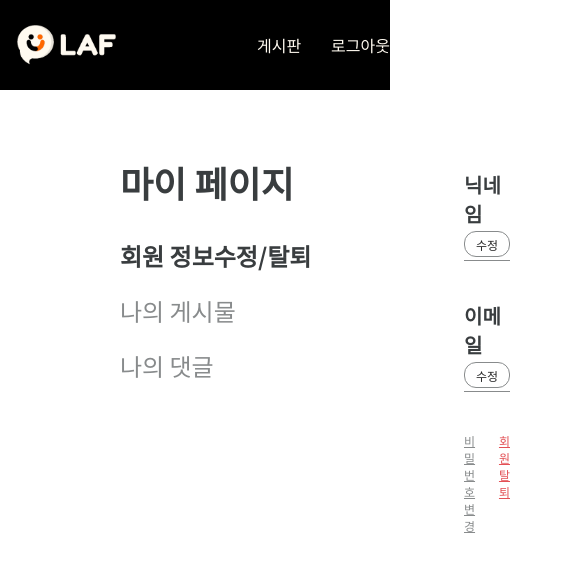
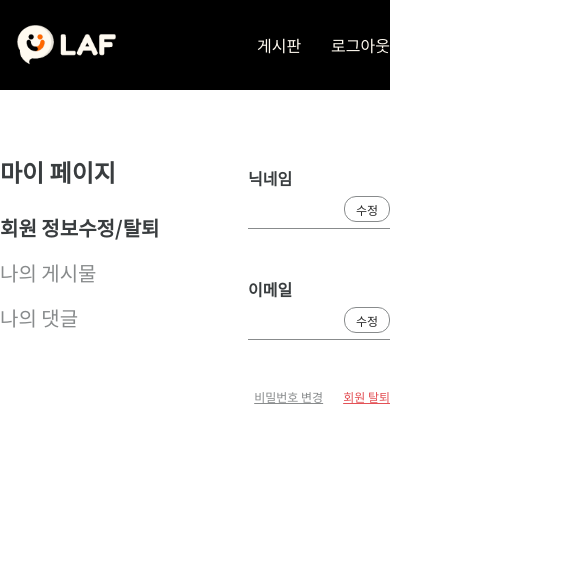
Before and after one commit to elice-team10/Frontend, a React (Vite) app: page /mypage in a window 390 px wide. Shown: the top 572 px of the page, 585 px wide, since content can reach past the window. Built offline with nearby package versions, Linux system fonts and the light colour scheme; no server answers; sample sign-in values are in the browser's storage.

Commit message:
DESIGN: 마이 페이지 반응형 스타일 적용

```diff
--- a/src/components/MyPage/MyPageCommentTable.jsx
+++ b/src/components/MyPage/MyPageCommentTable.jsx
@@ -1,16 +1,18 @@
 import * as React from 'react';
-import Paper from '@mui/material/Paper';
-import Table from '@mui/material/Table';
-import TableBody from '@mui/material/TableBody';
-import TableCell from '@mui/material/TableCell';
-import TableContainer from '@mui/material/TableContainer';
-import TableHead from '@mui/material/TableHead';
-import TablePagination from '@mui/material/TablePagination';
-import TableRow from '@mui/material/TableRow';
+import {
+  Paper,
+  Table,
+  TableBody,
+  TableCell,
+  TableContainer,
+  TableHead,
+  TablePagination,
+  TableRow,
+  CircularProgress,
+} from '@mui/material';
 import theme from '../../config/theme';
 import styled from 'styled-components';
 import { StyledEngineProvider } from '@mui/styled-engine';
-import CircularProgress from '@mui/material/CircularProgress';
 import { axiosPrivate } from '../../api/axios';
 import MyPageNoContent from './MyPageNoContent';
 import useAuth from '../../hooks/useAuth';
@@ -35,6 +37,26 @@ const columns = [
   },
 ];
 
+const CenteredCircularProgress = styled('div')({
+  display: 'flex',
+  alignItems: 'center',
+  justifyContent: 'center',
+  height: '80vh',
+  flex: 1,
+});
+
+const MyPaper = styled(Paper)`
+  @media (max-width: 64em) {
+    margin-top: 0rem !important;
+  }
+`;
+
+const MyTableCell = styled(TableCell)`
+  @media (max-width: 64em) {
+    font-size: ${theme.fontSizes.small} !important;
+  }
+`;
+
 const MyTablePagination = styled(TablePagination)`
   div,
   p,
@@ -42,14 +64,6 @@ const MyTablePagination = styled(TablePagination)`
     font-size: ${theme.fontSizes.medium};
   }
 `;
-
-const CenteredCircularProgress = styled('div')({
-  display: 'flex',
-  alignItems: 'center',
-  justifyContent: 'center',
-  height: '80vh',
-  flex: 1,
-});
 
 export default function MyPageCommentTable() {
   const navigate = useNavigate();
@@ -62,8 +76,7 @@ export default function MyPageCommentTable() {
 
   React.useEffect(() => {
     setIsLoading(true);
-    async function getUserPostData() {
-      setIsLoading(true);
+    async function getUserCommentData() {
       try {
         const response = await axiosPrivate().get(`/comment`);
         console.log(response.data);
@@ -74,7 +87,7 @@ export default function MyPageCommentTable() {
       }
     }
 
-    getUserPostData();
+    getUserCommentData();
   }, []);
 
   function createData(commentId, commentDate, commentContent) {
@@ -106,12 +119,12 @@ export default function MyPageCommentTable() {
   ) : commentData.length === 0 ? (
     <MyPageNoContent text={'작성한 댓글이 없습니다.'} />
   ) : (
-    <Paper
+    <MyPaper
       sx={{
         boxShadow: 'none',
         borderRadius: 0,
         flexGrow: '1',
-        padding: '6rem 0 0 8rem',
+        mt: '1.2rem',
         overflow: 'hidden',
       }}
     >
@@ -124,7 +137,7 @@ export default function MyPageCommentTable() {
           <TableHead>
             <TableRow>
               {columns.map((column) => (
-                <TableCell
+                <MyTableCell
                   key={column.id}
                   align={column.align}
                   style={{ minWidth: column.minWidth }}
@@ -135,7 +148,7 @@ export default function MyPageCommentTable() {
                   }}
                 >
                   {column.label}
-                </TableCell>
+                </MyTableCell>
               ))}
             </TableRow>
           </TableHead>
@@ -154,7 +167,7 @@ export default function MyPageCommentTable() {
                     {columns.map((column) => {
                       const value = row[column.id];
                       return (
-                        <TableCell
+                        <MyTableCell
                           key={column.id}
                           align={column.align}
                           sx={{
@@ -174,7 +187,7 @@ export default function MyPageCommentTable() {
                           {column.format && typeof value === 'number'
                             ? column.format(value)
                             : value}
-                        </TableCell>
+                        </MyTableCell>
                       );
                     })}
                   </TableRow>
@@ -194,6 +207,6 @@ export default function MyPageCommentTable() {
           onRowsPerPageChange={handleChangeRowsPerPage}
         />
       </StyledEngineProvider>
-    </Paper>
+    </MyPaper>
   );
 }
--- a/src/pages/MyPage.jsx
+++ b/src/pages/MyPage.jsx
@@ -12,38 +12,81 @@ import useLogout from '../hooks/useLogout';
 import ModalBasic from '../components/UI/Modal';
 
 const MyPageContainer = styled.div`
+  * {
+    padding: 0;
+    margin: 0;
+    box-sizing: border-box;
+  }
+
+  max-width: 120rem;
   display: flex;
-  padding: 1.2rem 9.6rem 0 9.6rem;
+  justify-content: space-between;
+  margin: 0 auto;
+  margin-top: 6.4rem;
+  gap: 9.6rem;
+
+  /* 1200px / 16px = 75 */
+  @media (max-width: 75em) {
+    max-width: 102.4rem;
+    gap: 3.6rem;
+  }
+
+  /* 1024px / 16px = 64 */
+  @media (max-width: 64em) {
+    max-width: 76.8rem;
+    gap: 1.2rem;
+  }
+
+  /* 768px / 16px = 48 */
+  @media (max-width: 48em) {
+    /* max-width: 54.4rem;
+    flex-direction: column; */
+  }
 `;
 
 const NavAside = styled.aside`
-  width: 22rem;
-  padding: 2.4rem;
-  flex-shrink: 0;
+  width: 24rem;
+
+  /* 1200px / 16px = 75 */
+  @media (max-width: 75em) {
+    width: 22rem;
+  }
 `;
 
 const NavTitle = styled.h1`
   color: ${theme.colors.text};
   font-size: ${theme.fontSizes.title};
-`;
+  margin-bottom: 2.4rem;
 
-const UserInfoPanel = styled.div`
-  flex-grow: 1;
-  padding: 4.8rem 12.8rem 11.2rem 8rem;
+  /* 1024px / 16px = 64 */
+  @media (max-width: 64em) {
+    font-size: ${theme.fontSizes.subtitle};
+  }
 `;
 
 const NavigationList = styled.ul`
+  display: flex;
+  flex-direction: column;
+  gap: 1.6rem;
   list-style: none;
-  padding: 0;
-  margin: 0;
+
+  /* 768px / 16px = 48 */
+  @media (max-width: 48em) {
+    /* display: flex; */
+  }
 `;
 
 const NavigationItem = styled.li`
   font-size: ${theme.fontSizes.subtitle};
   color: ${theme.colors.textLightgray};
-  margin-bottom: 2rem;
+  /* margin-bottom: 2rem; */
   transition: all 250ms ease-in-out;
   cursor: pointer;
+
+  /* 1024px / 16px = 64 */
+  @media (max-width: 64em) {
+    font-size: ${theme.fontSizes.large};
+  }
 
   ${(props) =>
     props.$active &&
@@ -58,23 +101,43 @@ const NavigationItem = styled.li`
   }
 `;
 
+const UserInfoPanel = styled.div`
+  display: flex;
+  flex-direction: column;
+  flex: 1;
+  gap: 4.8rem;
+  margin-top: 1.2rem;
+  padding-left: 1.6rem;
+`;
+
 const UserInfoCard = styled.div`
+  display: flex;
+  flex-direction: column;
+  gap: 0.6rem;
   background-color: #fff;
-  /* border: 1px solid #ccc; */
-  padding: 2rem;
   border-radius: 12px;
+
+  /* 1200px / 16px = 75 */
+  @media (max-width: 75em) {
+    gap: 0;
+  }
 `;
 
 const Label = styled.label`
   color: ${theme.colors.text};
   font-weight: bold;
   font-size: ${theme.fontSizes.large};
+
+  /* 1024px / 16px = 64 */
+  @media (max-width: 64em) {
+    font-size: ${theme.fontSizes.medium};
+  }
 `;
 
 const ActionLinksContainer = styled.div`
   display: flex;
   justify-content: end;
-  padding: 2rem;
+  /* padding: 2rem; */
 `;
 
 const StyledChangePasswordLink = styled(Link)`
@@ -332,7 +395,13 @@ export default MyPage;
  * MyPageNickname
  */
 const UserInfoContainer = styled.div`
+  padding: 1.2rem 0;
   border-bottom: 1px solid ${theme.colors.textLightgray};
+
+  /* 1024px / 16px = 64 */
+  @media (max-width: 64em) {
+    padding: 0.6rem 0;
+  }
 `;
 
 const UserInfoBox = styled.div`
@@ -349,14 +418,23 @@ const UserNicknameBox = styled.div`
 
 const UserNickname = styled.p`
   font-size: ${theme.fontSizes.medium};
+
+  /* 1024px / 16px = 64 */
+  @media (max-width: 64em) {
+    font-size: ${theme.fontSizes.small};
+  }
 `;
 
 const EditInput = styled.input`
   width: 100%;
-  padding: 1.6rem 0;
   font-size: ${theme.fontSizes.medium};
   outline: none;
   border: none;
+
+  /* 1024px / 16px = 64 */
+  @media (max-width: 64em) {
+    font-size: ${theme.fontSizes.small};
+  }
 `;
 
 const EditButton = styled.button`
@@ -375,7 +453,6 @@ const EditButton = styled.button`
 `;
 
 const ErrorMessage = styled.span`
-  padding-left: 0.8rem;
   font-size: ${theme.fontSizes.small};
   color: ${theme.colors.error};
 `;
@@ -426,6 +503,11 @@ function MyPageNickname({
 
 const UserEmail = styled.p`
   font-size: ${theme.fontSizes.medium};
+
+  /* 1200px / 16px = 75 */
+  @media (max-width: 75em) {
+    font-size: ${theme.fontSizes.small};
+  }
 `;
 
 function MyPageEmail({
```
Also changed, not shown: src/components/MyPage/MyPagePostTable.jsx (+42 -30 lines).
